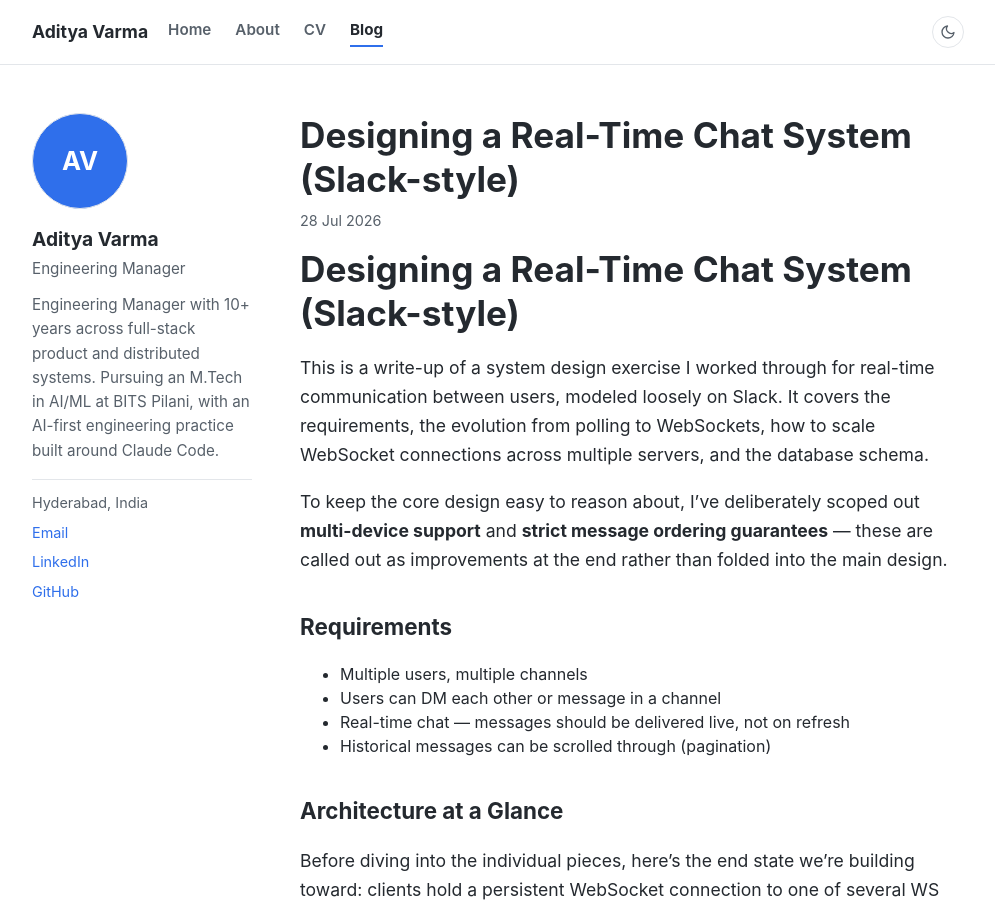
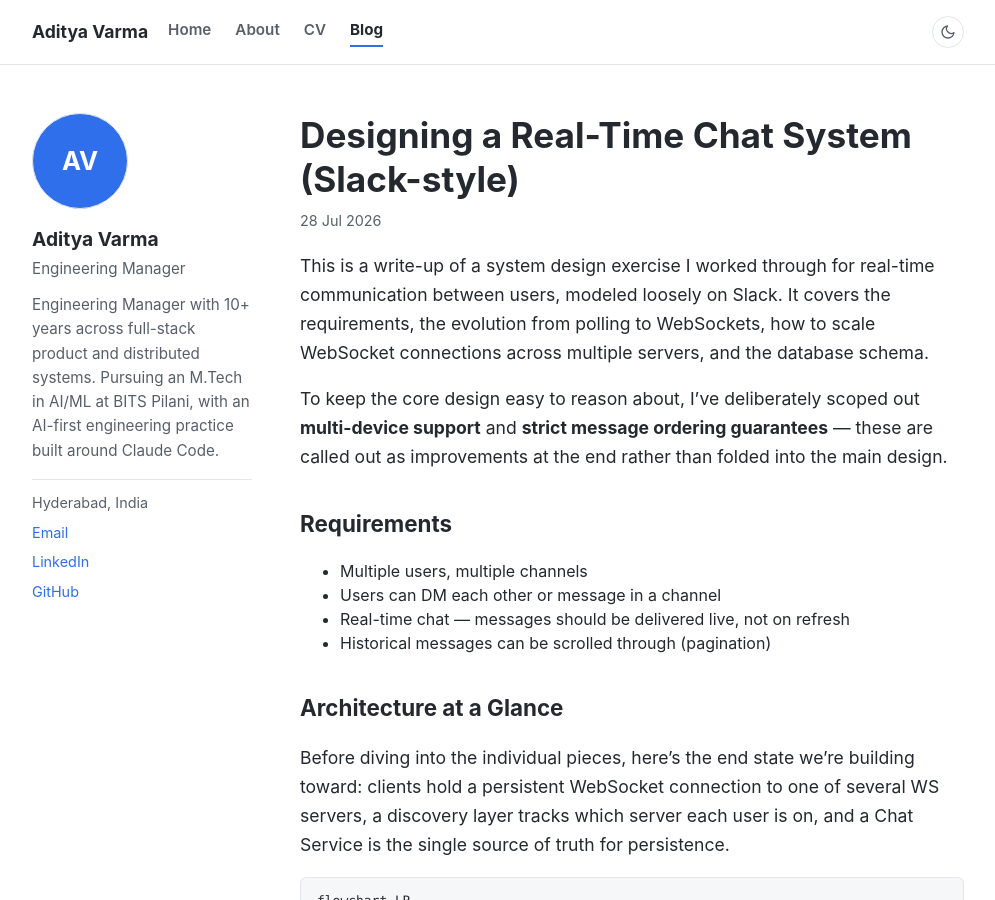
Before and after one commit to adityavarma1234/adityavarma1234.github.io, a Jekyll site: the page built from _posts/2026-07-28-designing-a-real-time-chat-system.md, in a window 1280 px wide and 900 px high. Shown: the whole window, without its empty margins (142-1137 px from the left). Built offline with Jekyll 4.4.1, drawn with Linux system fonts in a browser that asks for light colours; comment, search, counter and statistics services are not loaded.

Commit message:
remove duplicate title

```diff
--- a/_posts/2026-07-28-designing-a-real-time-chat-system.md
+++ b/_posts/2026-07-28-designing-a-real-time-chat-system.md
@@ -3,8 +3,6 @@ layout: post
 title: 'Designing a Real-Time Chat System (Slack-style)'
 date: 2026-07-28
 ---
-
-# Designing a Real-Time Chat System (Slack-style)
 
 This is a write-up of a system design exercise I worked through for real-time
 communication between users, modeled loosely on Slack. It covers the
```
